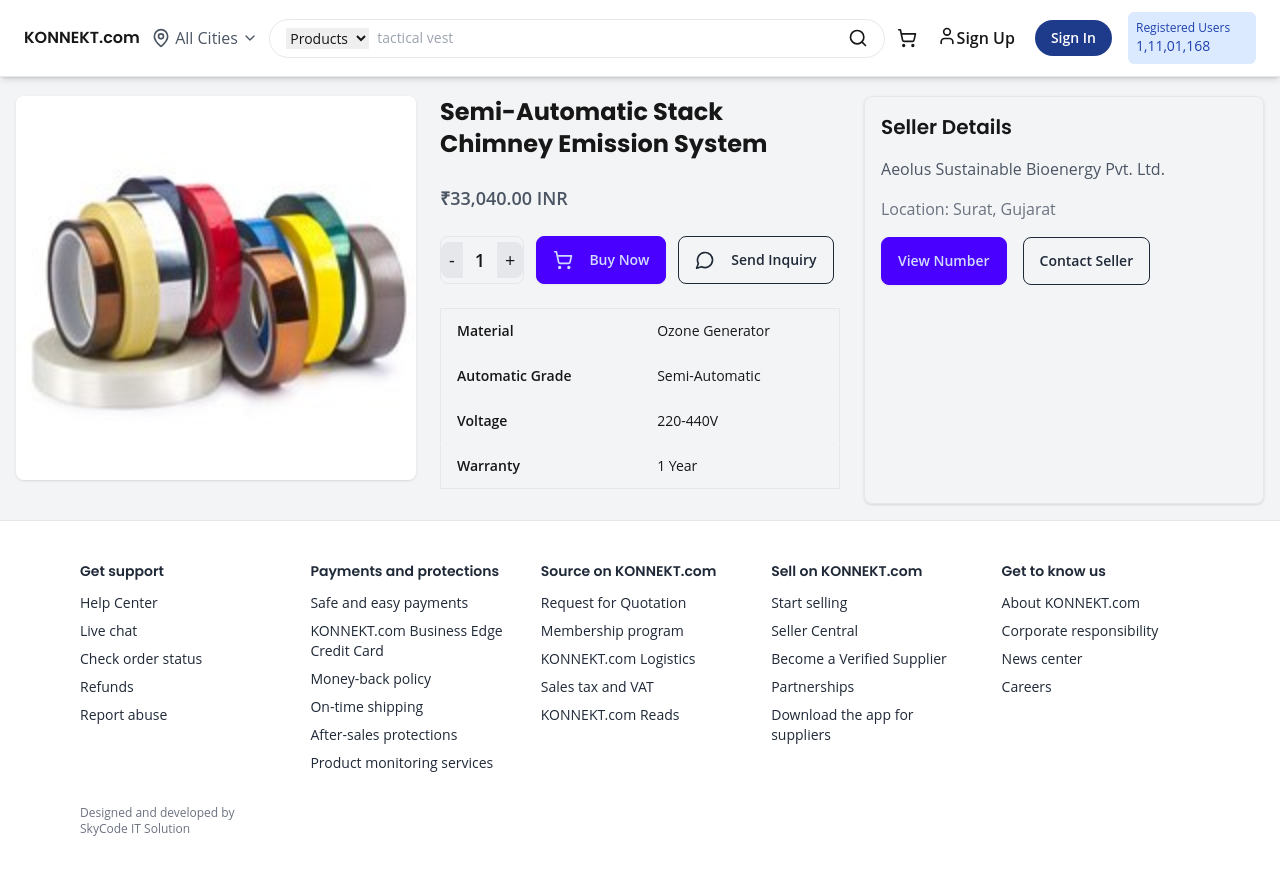
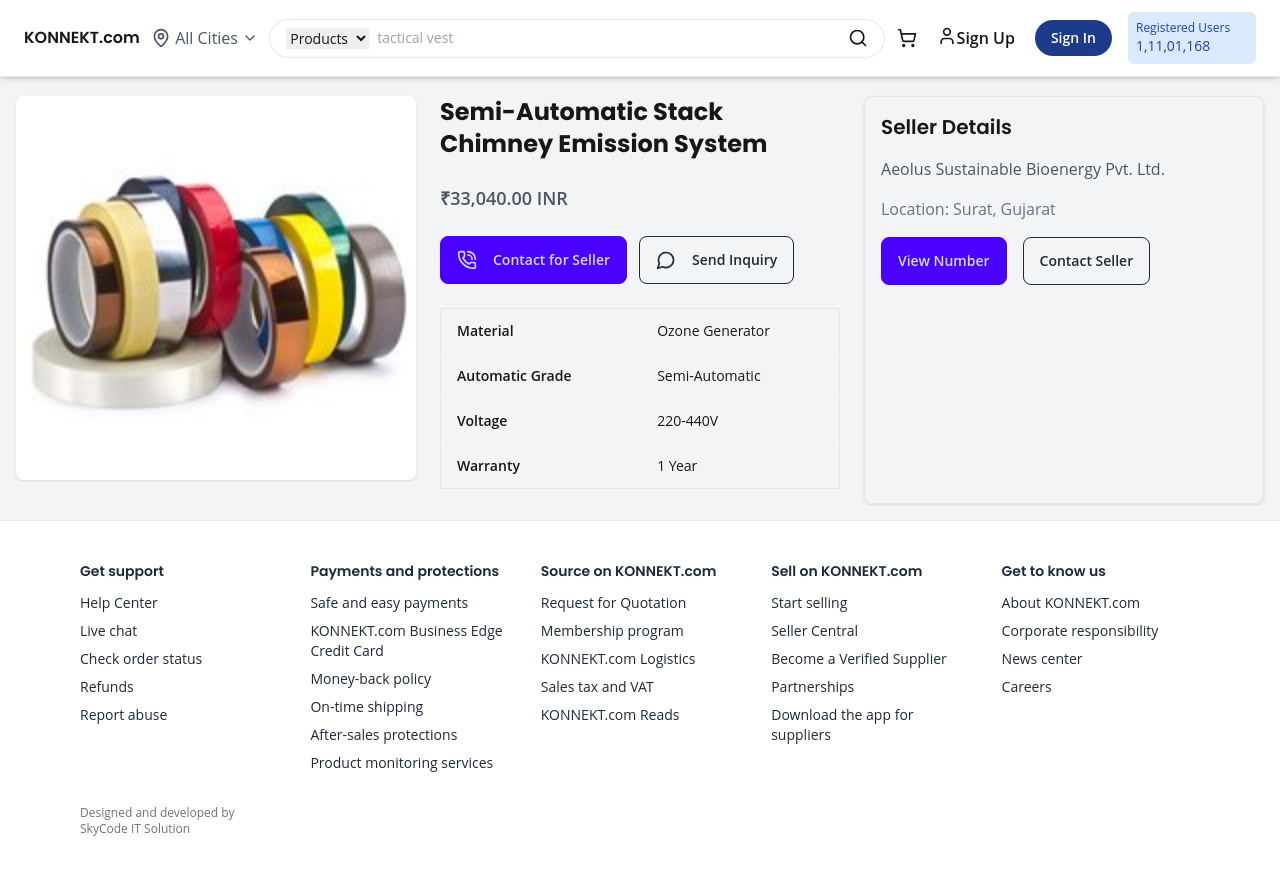
Before and after one commit to swadeshChhetri/KONNEKT, a Next.js app: page /products/1 in a window 1280 px wide. Shown: the top 872 px of the page. Built offline with nearby package versions, Linux system fonts and the light colour scheme.

Commit message:
add animated icons and fix product-details page

```diff
--- a/src/app/products/[id]/page.tsx
+++ b/src/app/products/[id]/page.tsx
@@ -5,7 +5,7 @@ import {products} from "../../../data/products";
 import { useState } from "react";
 import { useRouter } from "next/navigation";
 import { motion } from "framer-motion";
-import { ShoppingCart, MessageCircle } from "lucide-react";
+import { PhoneCall , MessageCircle } from "lucide-react";
 
 const ProductDetails = () => {
   const params = useParams();
@@ -56,31 +56,23 @@ const ProductDetails = () => {
 
       {/* Buttons */}
       <div className="flex gap-3 mt-4">
-        {/* Quantity Counter */}
-        <div className="flex items-center border rounded-lg">
-          <button
-            className="px-2 py-1 text-lg bg-gray-200 hover:bg-gray-300 rounded-l-lg"
-            onClick={() => setCount((prev) => Math.max(1, prev - 1))} // Ensure count doesn't go below 1
+
+      {/* Animated Mobile Icon */}
+ {/* Animated Phone Icon inside the Button */}
+ <button className="btn btn-primary flex items-center">
+          <motion.span
+            animate={{ rotate: [0, 10, -10, 0] }}
+            transition={{ repeat: Infinity, duration: 0.5, repeatDelay: 3 }}
           >
-            -
-          </button>
-          <span className="px-3 text-lg font-semibold">{count}</span>
-          <button
-            className="px-2 py-1 text-lg bg-gray-200 hover:bg-gray-300 rounded-r-lg"
-            onClick={() => setCount((prev) => prev + 1)}
-          >
-            +
-          </button>
-        </div>
+            <PhoneCall className="w-5 h-5 mr-2" />
+          </motion.span>
+          Contact for Seller
+        </button>
 
-        <button className="btn btn-primary flex items-center">
-          <ShoppingCart className="w-5 h-5 mr-2" />
-          Buy Now
-        </button>
-        <button className="btn btn-outline flex items-center">
-          <MessageCircle className="w-5 h-5 mr-2" />
-          Send Inquiry
-        </button>
+      <button className="btn btn-outline flex items-center">
+        <MessageCircle className="w-5 h-5 mr-2" />
+        Send Inquiry
+      </button>
       </div>
 
       {/* Product Details Table */}
```
